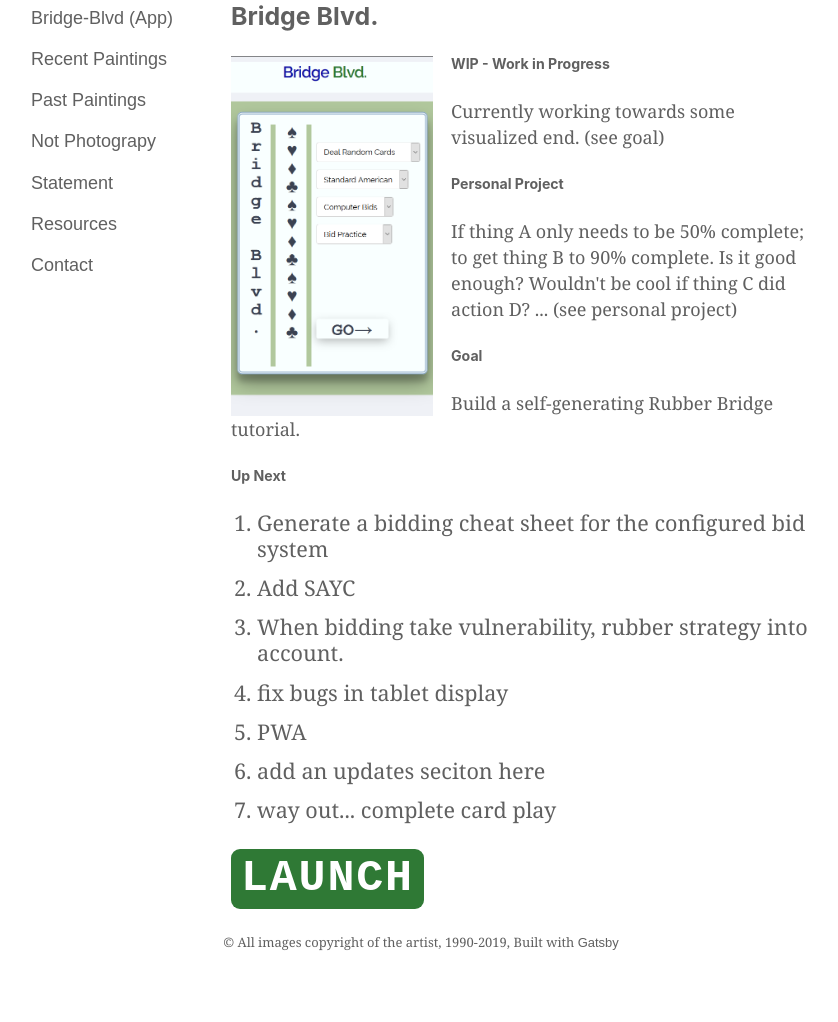
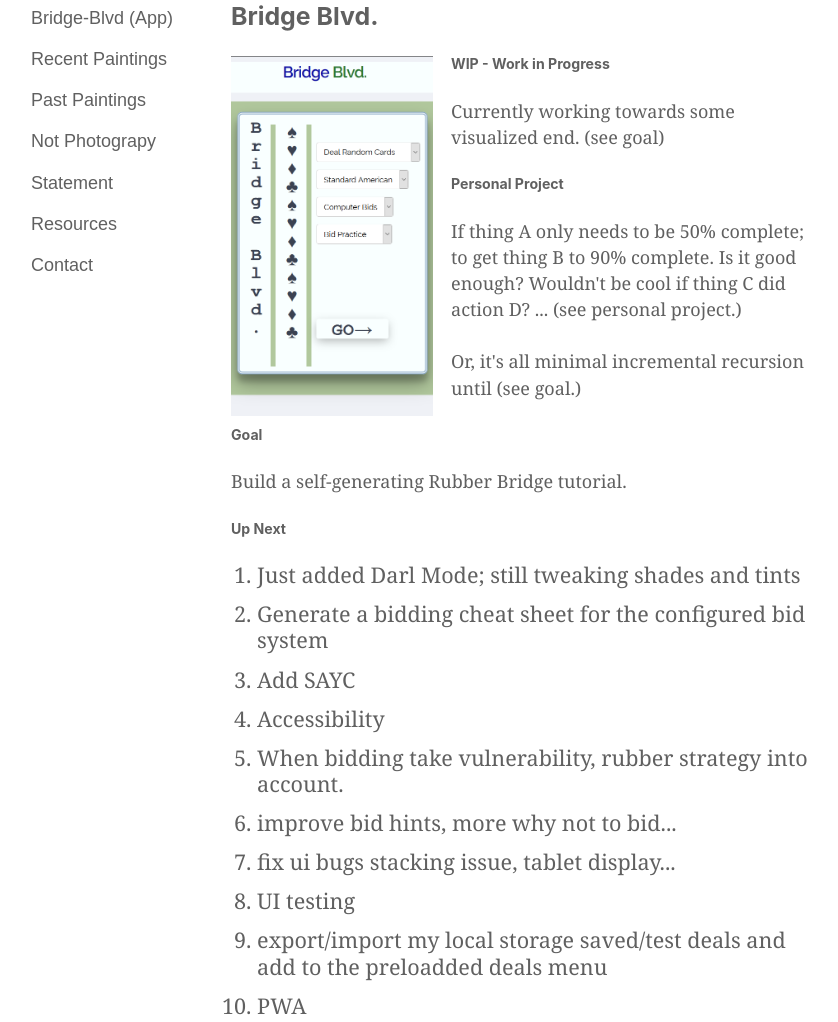
Before and after one commit to deanmccormack/portfolio-blvd, a Gatsby site: page /bridge-blvd in a window 1280 px wide. Shown: the part 83-1105 px from the top of the page, without its empty margins (219-1057 px from the left). Before the commit the page ends 1049 px from the top, so only its background shows below. Built offline with nearby package versions, Linux system fonts and the light colour scheme; Gatsby itself is replaced by a stand-in of ours.

Commit message:
up next content update

```diff
--- a/src/pages/bridge-blvd.js
+++ b/src/pages/bridge-blvd.js
@@ -21,8 +21,10 @@ const BridgeBlvd = () => (
         <section>
           <h6>Personal Project</h6>
           <p>If thing A only needs to be 50% complete; to get thing B to 90% complete.
-            Is it good enough? Wouldn&apos;t be cool if thing C did action D? ... (see personal project)
+          Is it good enough? Wouldn&apos;t be cool if thing C did action D? ... (see personal project.)
+          </p><p>Or, it&apos;s all minimal incremental recursion until (see goal.)
           </p>
+
         </section>
         <section>
           <h6>Goal</h6>
@@ -31,10 +33,15 @@ const BridgeBlvd = () => (
         <section>
           <h6>Up Next</h6>
           <ol>
+          <li>Just added Darl Mode; still tweaking shades and tints</li>
           <li>Generate a bidding cheat sheet for the configured bid system</li>
           <li>Add SAYC</li>
+          <li>Accessibility</li>
           <li>When bidding take vulnerability, rubber strategy into account.</li>
-            <li>fix bugs in tablet display</li>
+          <li>improve bid hints, more why not to bid...</li>
+          <li>fix ui bugs stacking issue, tablet display...</li>
+          <li>UI testing</li>
+          <li>export/import my local storage saved/test deals and add to the preloadded deals menu</li>
           <li>PWA</li>
           <li>add an updates seciton here</li>
           <li>way out... complete card play</li>
```
Lines whose indentation alone changed are shown as unchanged.
